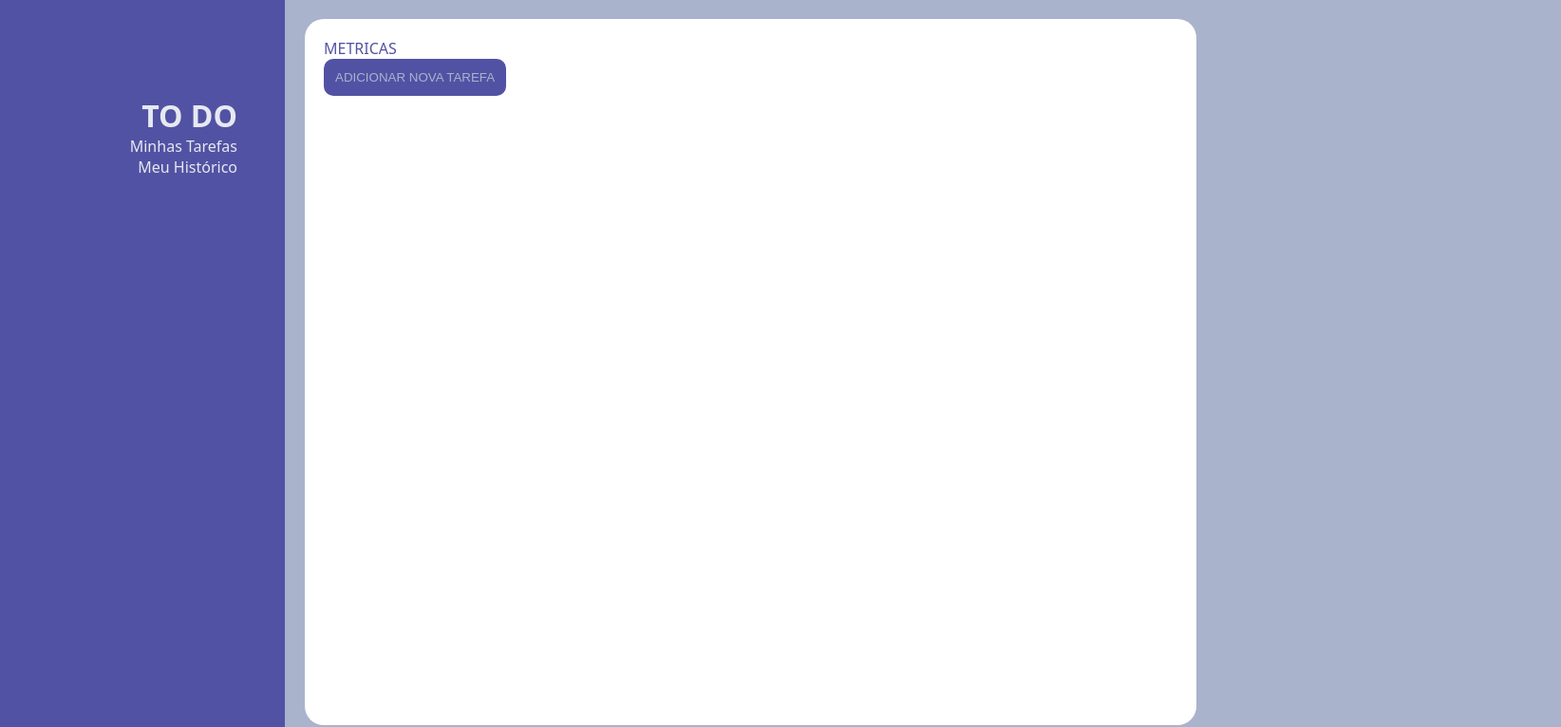
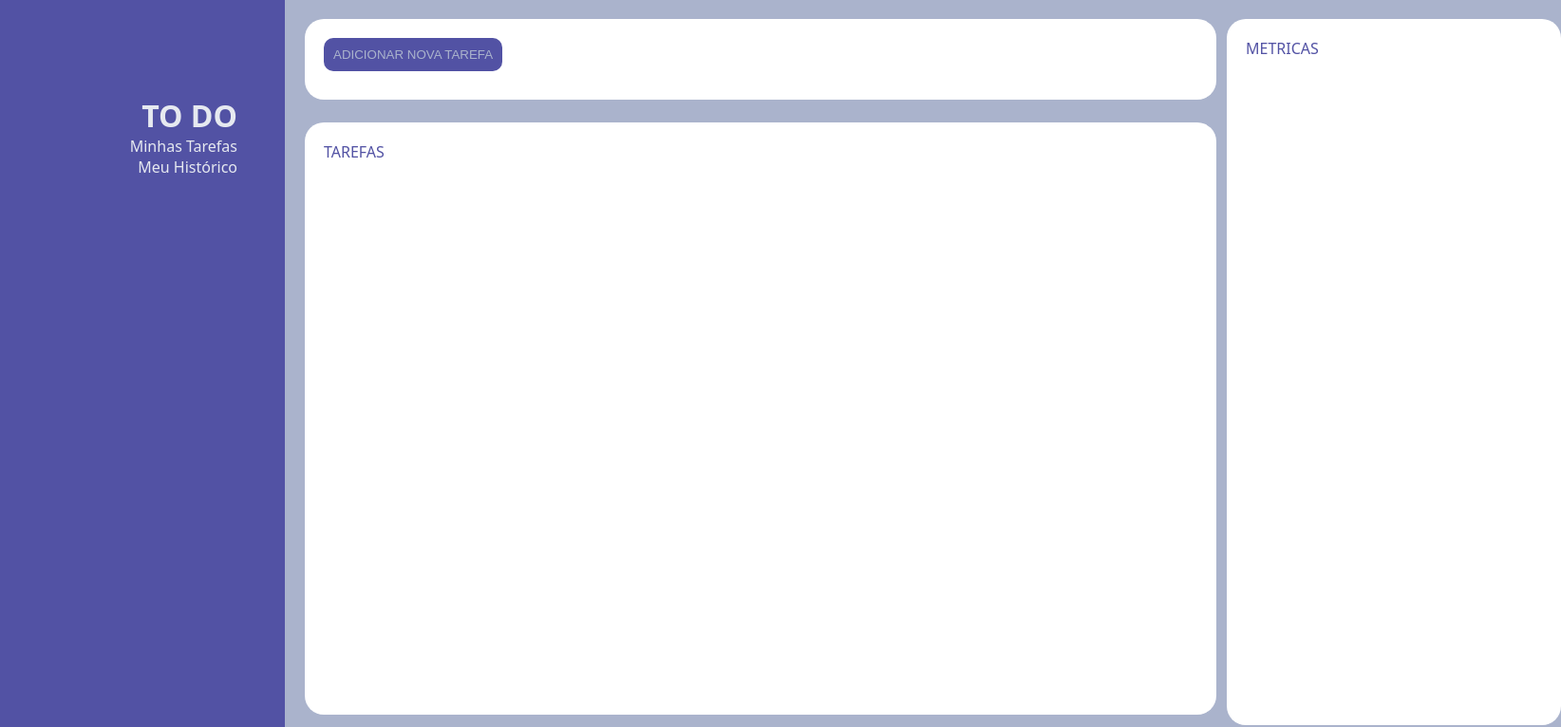
Before and after one commit to YasminFerrariDias/to-do-pro-max, a React (Vite) app: page / in a window 1280 px wide. Shown: the top 766 px of the page at 95% size, 1644 px wide, since content can reach past the window. Built offline with nearby package versions, Linux system fonts and the light colour scheme.

Commit message:
Botão de adicionar nova tarefa funcionando e botão de salvar "funcionando" - com alerta

```diff
--- a/src/App.tsx
+++ b/src/App.tsx
@@ -7,10 +7,18 @@ export function App() {
     return (
         <>
             <Menu />
-            <div className="content">
-                <div className="conteudo">
+            <div id="container" className="container">
+                <div className="princ">
+                    <div id="newTask" className="newTask">
+                        <NewTask />
+                    </div>
+
+                    <div id="conteudo" className="conteudo">
+                        <p>TAREFAS</p>
+                    </div>
+                </div>
+                <div id="metricas" className="metricas">
                     <p>METRICAS</p>
-                    <NewTask />
                 </div>
             </div>
         </>
--- a/src/components/NewTask/index.tsx
+++ b/src/components/NewTask/index.tsx
@@ -1,7 +1,62 @@
 import styles from './styles.module.css';
 
 export function NewTask() {
+    function inserirCampo() {
+        const input = document.createElement('input');
+        input.type = 'text';
+        input.placeholder = 'Qual sua próxima tarefa?';
+        input.name = 'title'
+        document.getElementById('newTask')?.appendChild(input);
+
+        const select = document.createElement('select');
+        select.name = 'Prioridade';
+
+        const placeholder = document.createElement('option');
+        placeholder.value = ""; // Valor vazio
+        placeholder.textContent = "Prioridade";
+        placeholder.disabled = true;
+        placeholder.selected = true;
+        placeholder.hidden = true;
+
+        select.appendChild(placeholder);
+
+        const option1 = document.createElement('option');
+        option1.value = 'low';
+        option1.textContent = 'Baixa';
+
+        const option2 = document.createElement('option');
+        option2.value = 'medium';
+        option2.textContent = 'Média';
+
+        const option3 = document.createElement('option');
+        option3.value = 'high';
+        option3.textContent = 'Alta';
+
+        select.appendChild(option1);
+        select.appendChild(option2);
+        select.appendChild(option3);
+
+        document.getElementById('newTask')?.appendChild(select);
+
+        const button = document.createElement('button');
+        button.type = 'submit';
+        button.onclick = salvarDados;
+        button.className = styles.btnSalvar;
+        button.textContent  = 'SALVAR';
+
+        document.getElementById('newTask')?.appendChild(button);
+
+        const btn = document.getElementById('btn');
+        if (btn) {
+            btn.hidden = true;
+        }
+    }
+
+    function salvarDados() {
+        alert("Botão salvar funcionando!");
+    }
+
     return (
-        <button className={styles.btn}>ADICIONAR NOVA TAREFA</button>
+        <button id={'btn'} onClick={inserirCampo} type='button' className={styles.btn}>ADICIONAR NOVA TAREFA</button>
     )
 }
--- a/src/components/NewTask/styles.module.css
+++ b/src/components/NewTask/styles.module.css
@@ -1,15 +1,59 @@
 .btn {
-    display: flex;
     background-color: var(--primary);
-    padding: 1rem;
+    padding: 0.8rem;
     align-content: center;
     color: var(--primary-fundo);
     border-radius: 1rem;
     border-color: transparent;
     transition: 0.5s;
+    margin-right: 40rem;
+    margin-bottom: 1rem;
+}
+
+.btnSalvar {
+    background-color: var(--primary);
+    padding: 0.8rem;
+    align-content: center;
+    color: var(--primary-fundo);
+    border-radius: 1rem;
+    border-color: transparent;
+    transition: 0.5s;
+    margin-bottom: 1rem;
 }
 
 .btn:hover {
     background-color: var(--primary-transition);
     color: var(--primary);
 }
+
+input {
+    background-color: var(--primary-fundo);
+    padding: 0.8rem;
+    color: var(--primary);
+    border-radius: 1rem;
+    transition: 0.5s;
+    border: 1px solid transparent;
+    margin-right: 1rem;
+    min-width: 84vh;
+}
+
+input:focus {
+    outline: none;
+    border: 1px solid var(--primary);
+}
+
+select, option {
+    outline: none;
+    background-color: var(--primary-fundo);
+    padding: 0.8rem;
+    align-content: center;
+    color: dimgray;
+    border-radius: 1rem;
+    border-color: transparent;
+    transition: 0.5s;
+    margin-right: 1rem;
+}
+
+select:focus {
+    border: 1px solid var(--primary);
+}
--- a/src/styles/global.css
+++ b/src/styles/global.css
@@ -26,18 +26,43 @@ body {
     z-index: 1000;
 }
 
-.content {
+.container {
     margin-left: 300px;
     min-height: 100vh;
     padding: 20px;
     background-color: var(--primary-fundo);
+    display: flex;
+    gap: 1rem;
 }
 
 .conteudo {
     margin-left: 0.1rem;
-    min-height: 93vh;
+    min-height: 78vh;
+    min-width: 120vh;
+    margin-top: 3vh;
     padding: 20px;
     background-color: var(--primary-color);
     border-radius: 2rem;
     color: var(--primary);
 }
+
+.newTask {
+    margin-left: 0.1rem;
+    max-width: 120vh;
+    min-height: 10vh;
+    max-height: 12vh;
+    padding: 20px;
+    background-color: var(--primary-color);
+    border-radius: 2rem;
+    color: var(--primary);
+}
+
+.metricas {
+    margin-left: 0.1rem;
+    min-width: 44vh;
+    max-height: 93vh;
+    padding: 20px;
+    background-color: var(--primary-color);
+    border-radius: 2rem;
+    color: var(--primary);
+}
```
